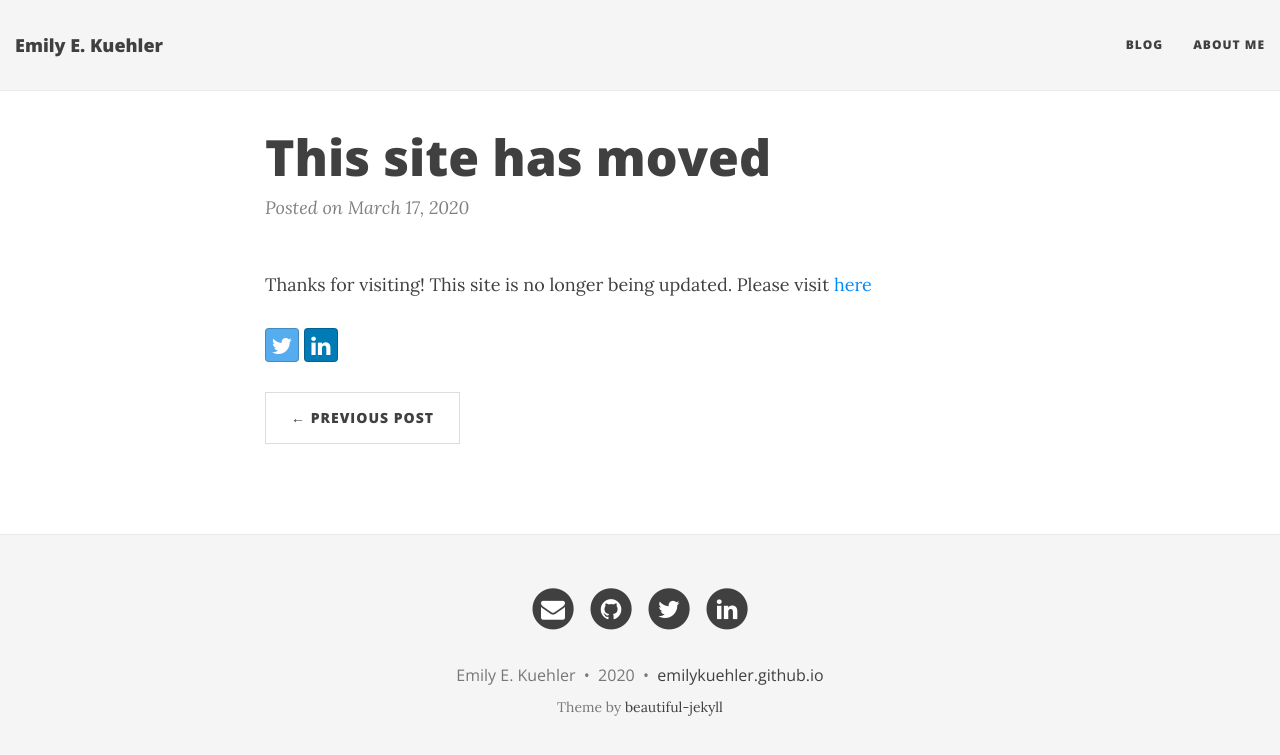
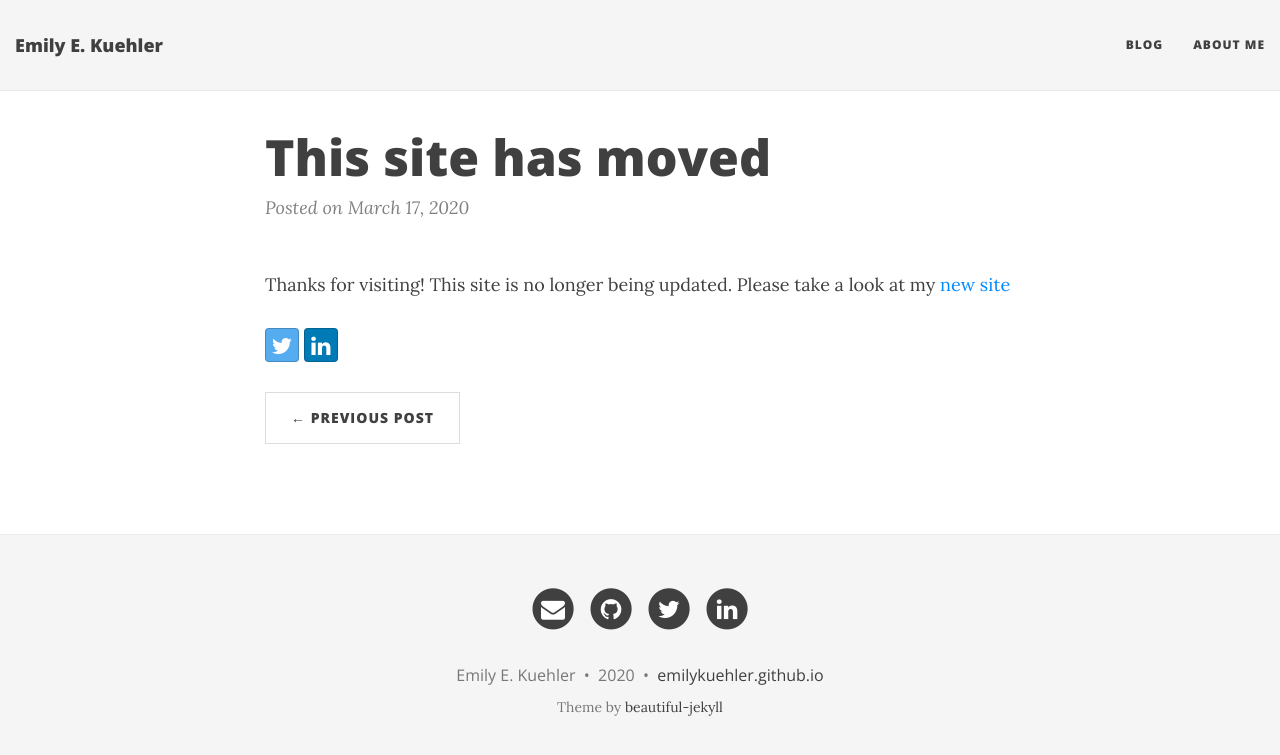
Before and after one commit to emilykuehler/emilykuehler.github.io, a Jekyll site: the page built from _posts/2020-03-17-this-site-has-moved.md, in a window 1280 px wide. Shown: the top 755 px of the page. Built offline with Jekyll 4.4.1, drawn with Linux system fonts in a browser that asks for light colours; nearby versions of some CDN libraries.

Commit message:
rewording

```diff
--- a/_posts/2020-03-17-this-site-has-moved.md
+++ b/_posts/2020-03-17-this-site-has-moved.md
@@ -8,4 +8,4 @@ output: jekyllthat::jekylldown
 excerpt_separator: <!--more-->
 ---
 
-Thanks for visiting! This site is no longer being updated. Please visit [here](https://www.emilykuehler.com/)
+Thanks for visiting! This site is no longer being updated. Please take a look at my  [new site](https://www.emilykuehler.com/)
```
